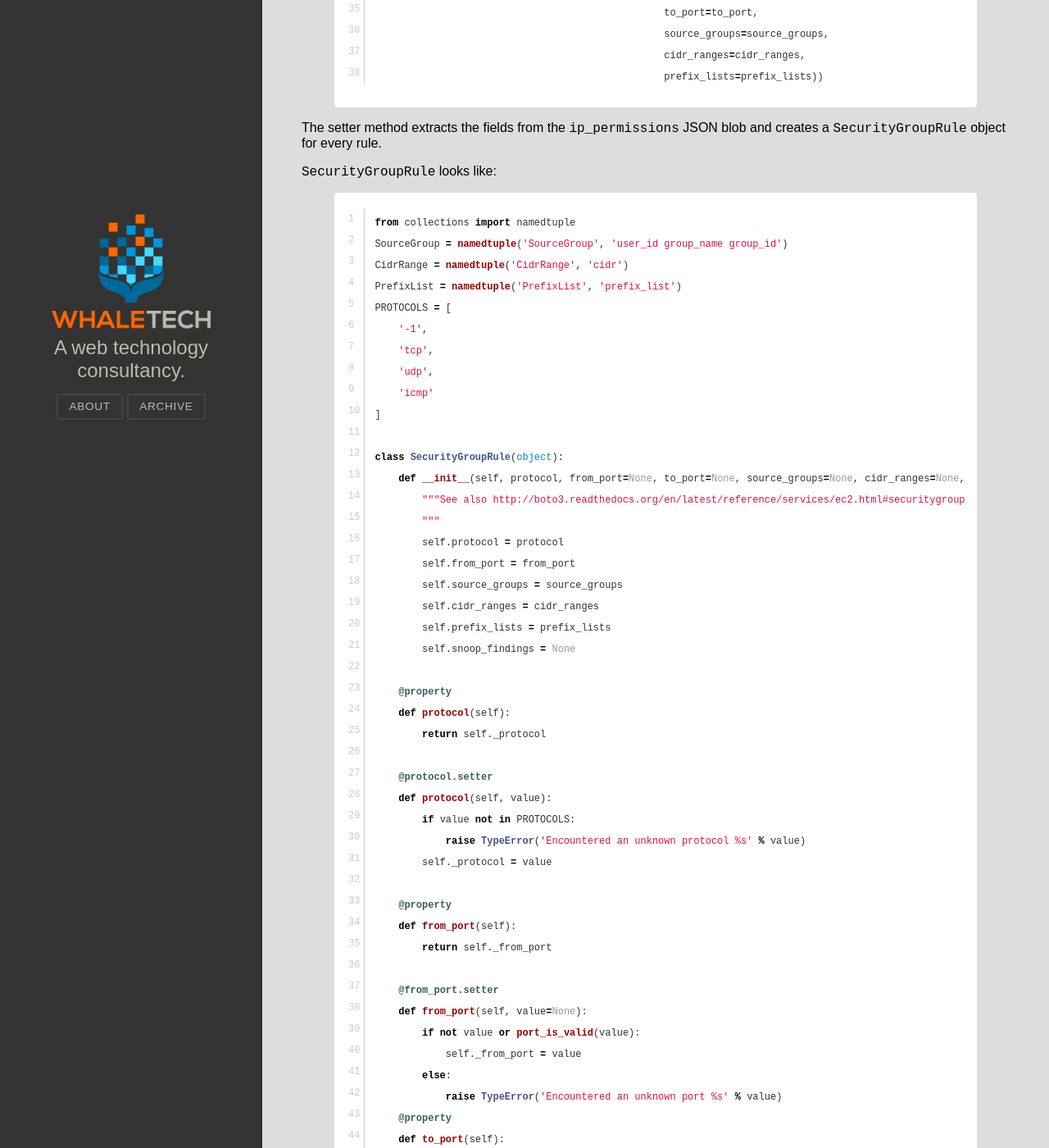
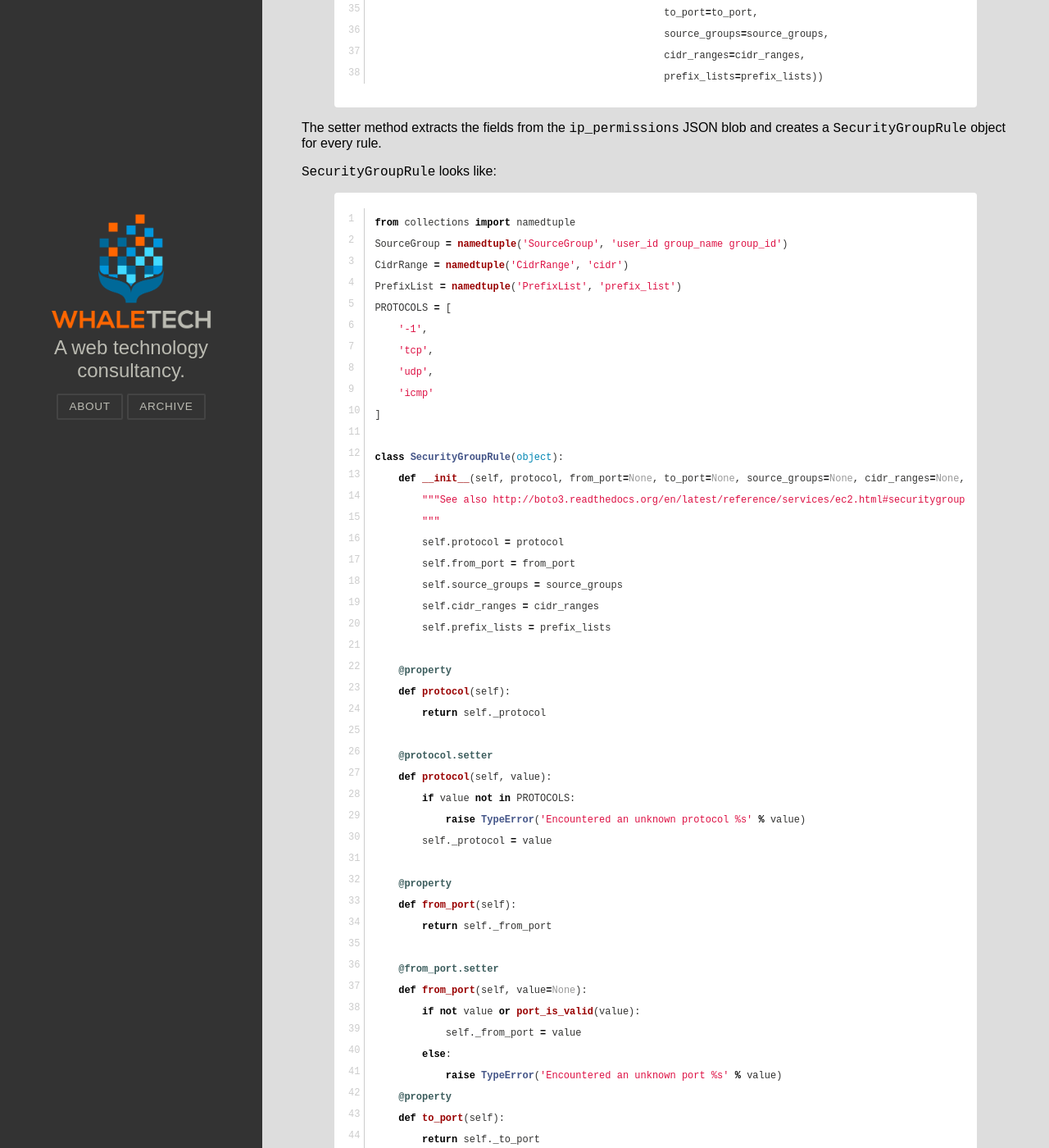
Before and after one commit to bwhaley/whaletech.co, a Jekyll site: the page built from _posts/2015-09-25-extending-boto3.md, in a window 1280 px wide and 1400 px high, scrolled down 2576 px. Shown: the whole window at 82% size. Built offline with Jekyll 4.4.1, drawn with Linux system fonts in a browser that asks for light colours; comment, search, counter and statistics services are not loaded; some of the changed text lies outside the part shown.

```diff
--- a/_posts/2015-09-25-extending-boto3.md
+++ b/_posts/2015-09-25-extending-boto3.md
@@ -124,7 +124,6 @@
         self.source_groups = source_groups
         self.cidr_ranges = cidr_ranges
         self.prefix_lists = prefix_lists
-        self.snoop_findings = None
 
     @property
     def protocol(self):
```
Also changed, not shown: other parts of _posts/2015-09-25-extending-boto3.md (+1 -1 lines), _posts/2014-10-5-ha-nat.md (+1 -1 lines).
